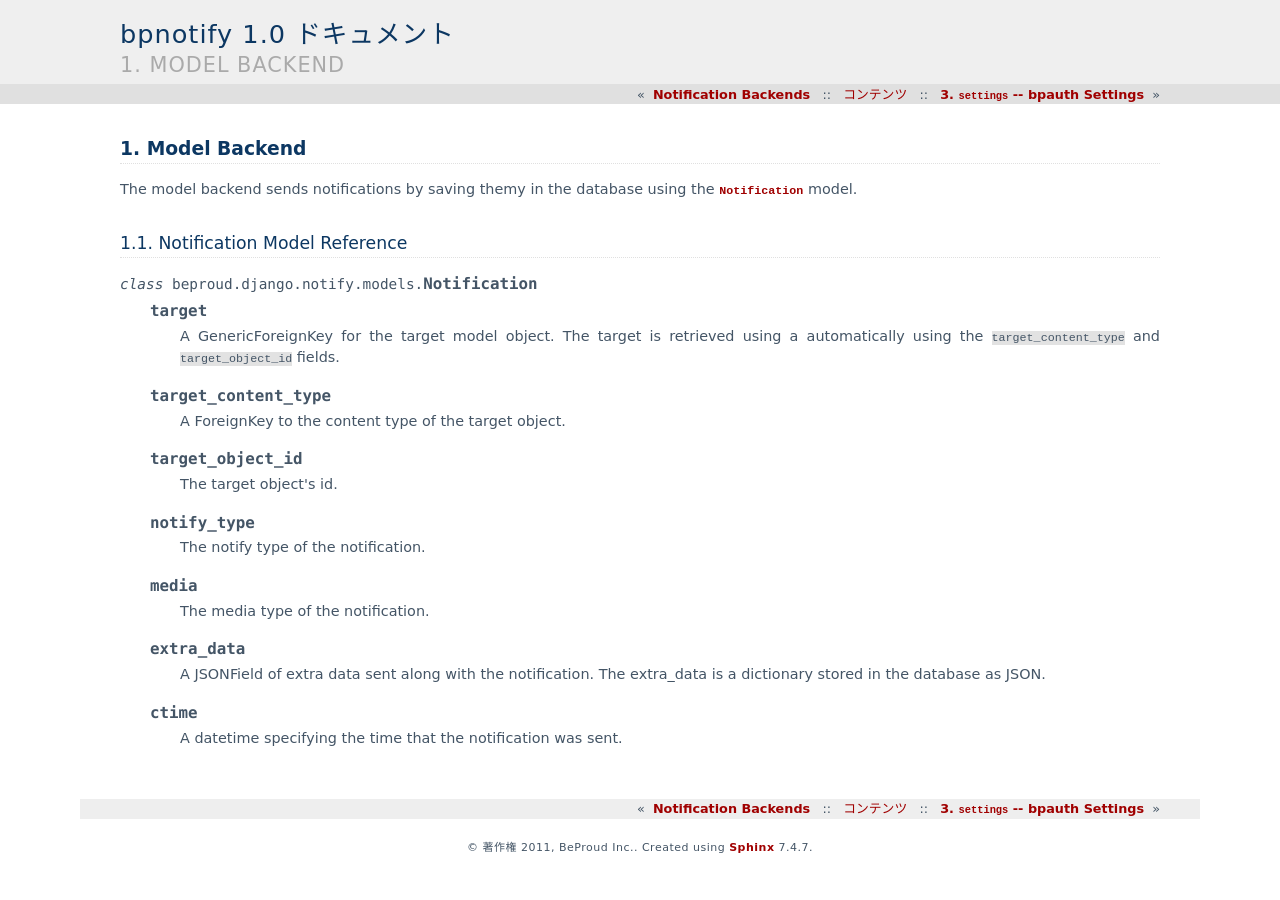
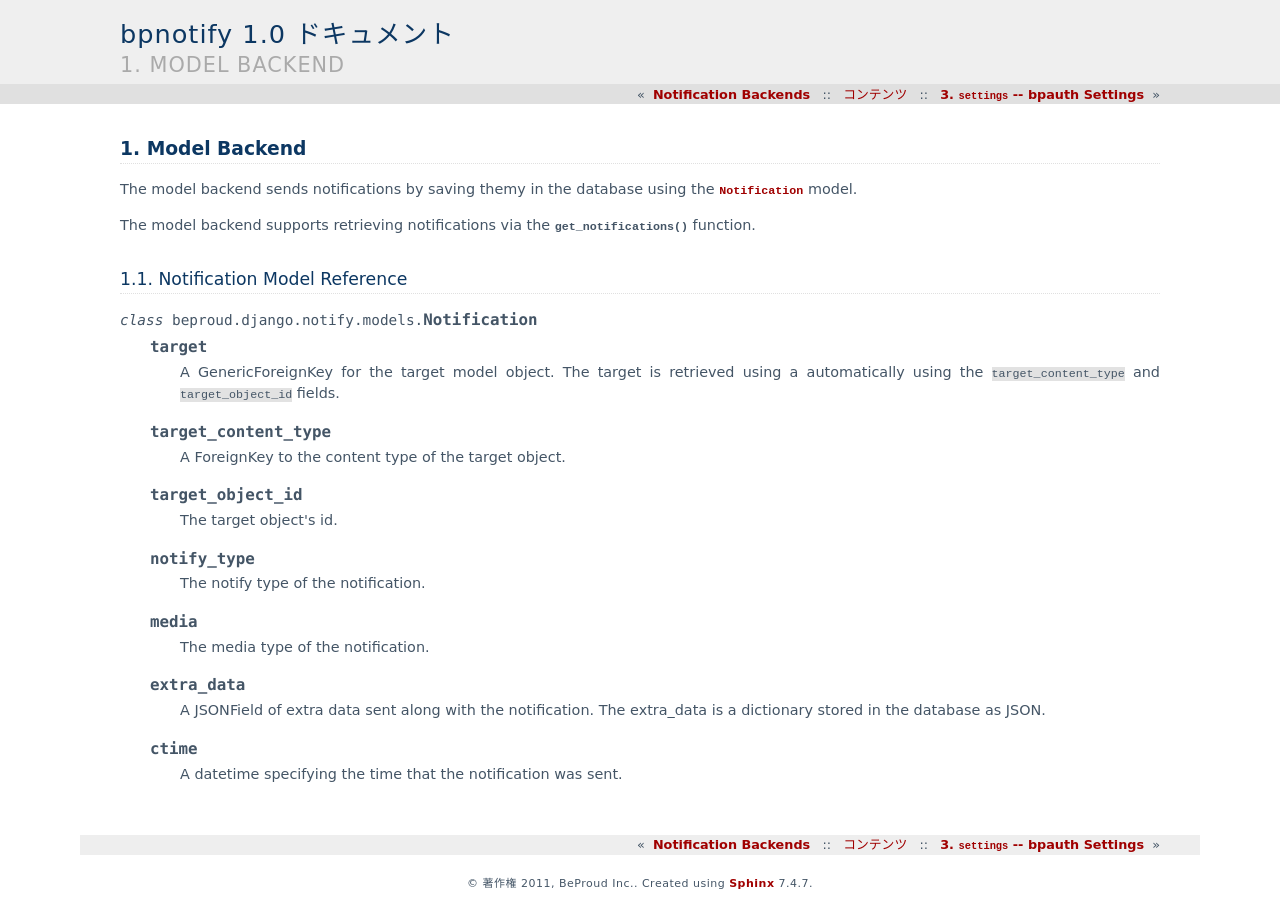
Before and after one commit to beproud/bpnotify, a Sphinx documentation site: the page built from docs/en/source/backends/model_backend.rst, in a window 1280 px wide. Built offline with Sphinx 7.4.7, drawn with Linux system fonts in a browser that asks for light colours.

Commit message:
モデルバックエンドの英語ドキュメントを編集

```diff
--- a/docs/en/source/backends/model_backend.rst
+++ b/docs/en/source/backends/model_backend.rst
@@ -6,6 +6,10 @@ Model Backend
 
 The model backend sends notifications by saving themy in the database
 using the :class:`Notification <beproud.django.notify.models.Notification>` model.
+
+The model backend supports retrieving notifications via the
+:func:`get_notifications() <beproud.django.notify.api.get_notifications>`
+function.
 
 Notification Model Reference
 ------------------------------------
```
